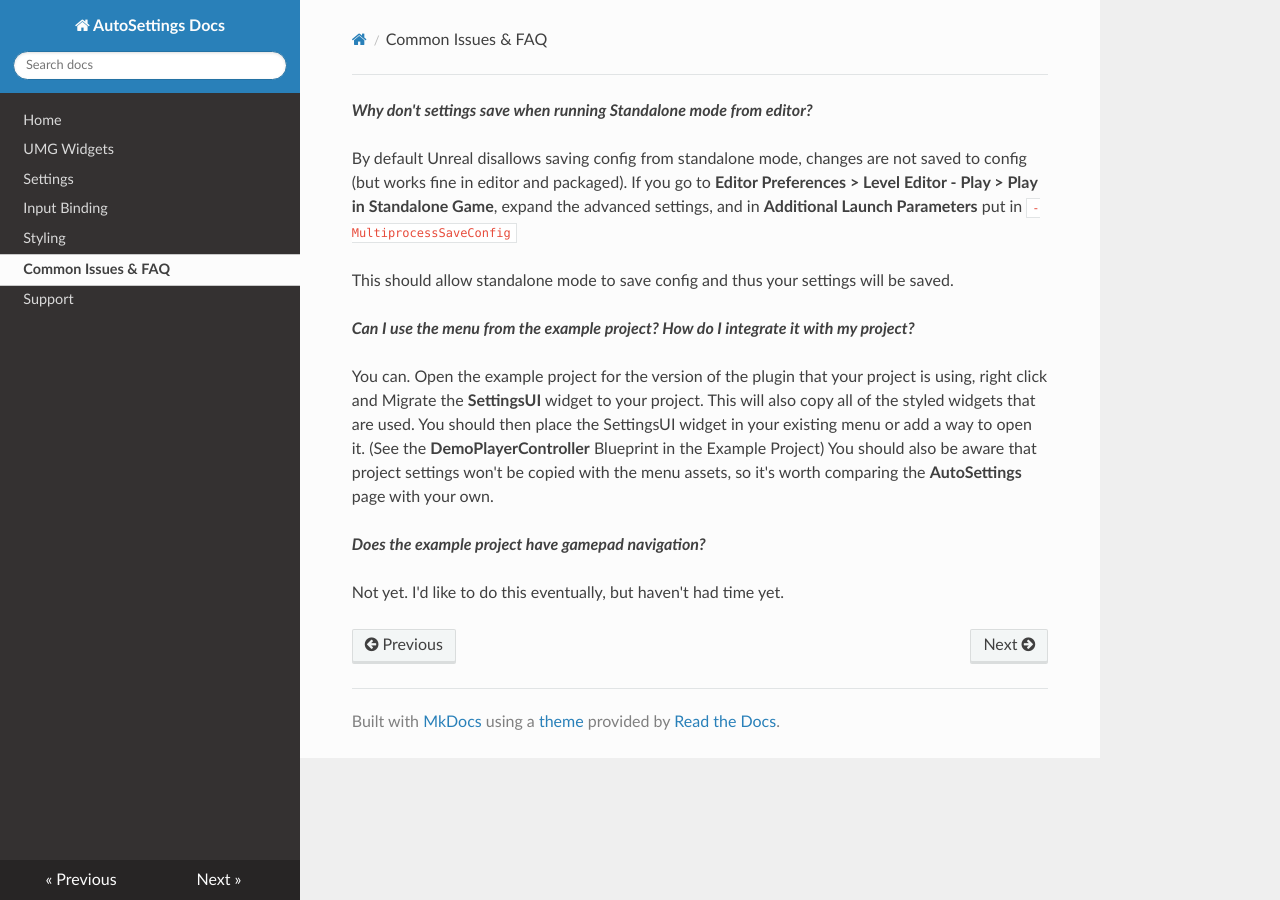
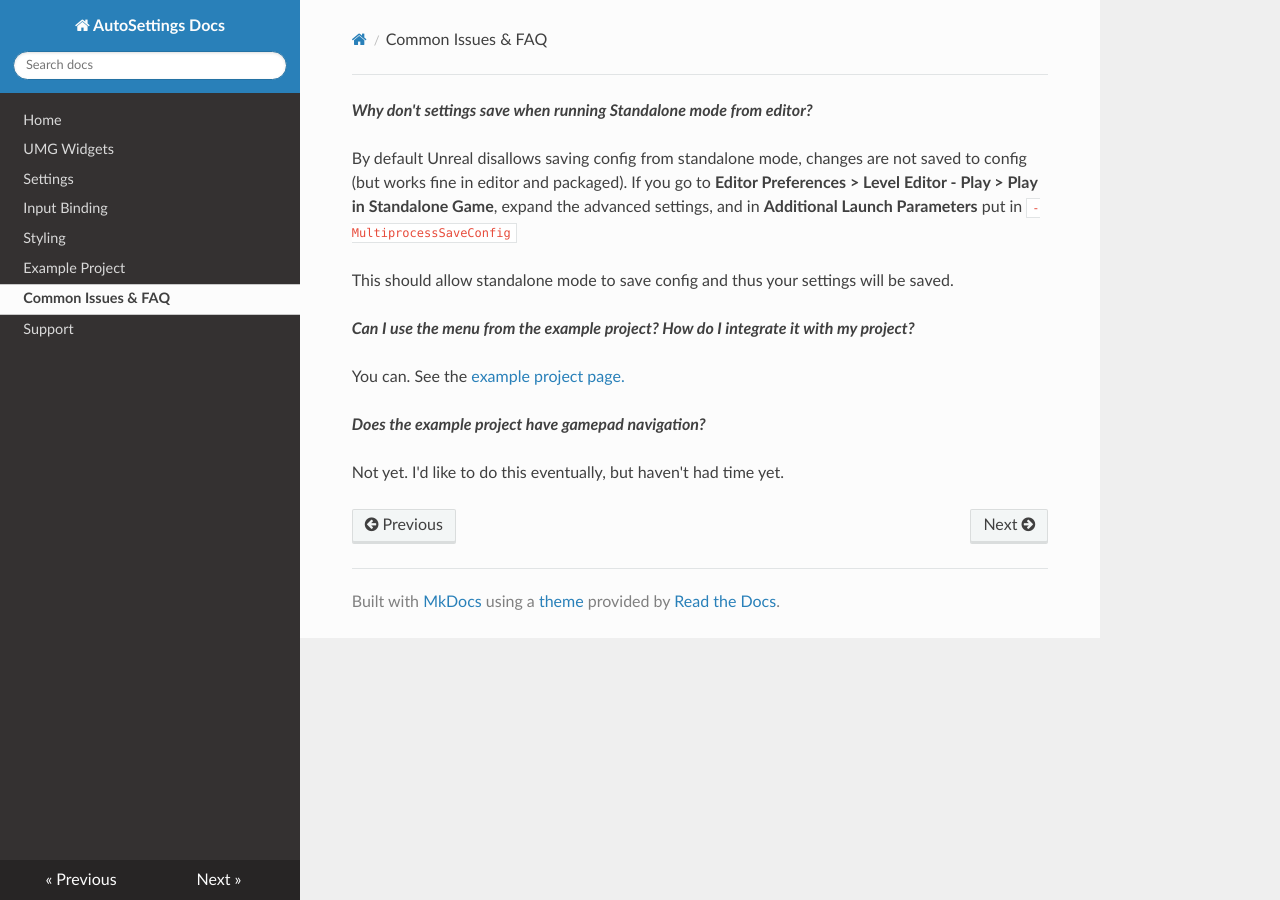
Before and after one commit to Acren/AutoSettings-Docs, an MkDocs documentation site: the page built from docs/faq.md, in a window 1280 px wide. Built offline with MkDocs 1.6.1, drawn with Linux system fonts in a browser that asks for light colours; nearby versions of some CDN libraries; old or Windows-style settings are respelled for this version of MkDocs.

Commit message:
Move example project info to its own page

```diff
--- a/docs/faq.md
+++ b/docs/faq.md
@@ -6,8 +6,7 @@ This should allow standalone mode to save config and thus your settings will be
 
 ***Can I use the menu from the example project? How do I integrate it with my project?***
 
-You can. Open the example project for the version of the plugin that your project is using, right click and Migrate the **SettingsUI** widget to your project. This will also copy all of the styled widgets that are used. You should then place the SettingsUI widget in your existing menu or add a way to open it. (See the **DemoPlayerController** Blueprint in the Example Project)
-You should also be aware that project settings won't be copied with the menu assets, so it's worth comparing the **AutoSettings** page with your own.
+You can. See the [example project page.](/example-project/#migrating-assets-from-the-example-project)
 
 ***Does the example project have gamepad navigation?***
 
--- a/mkdocs.yml
+++ b/mkdocs.yml
@@ -5,6 +5,7 @@ pages:
     - Settings: settings.md
     - Input Binding: input-binding.md
     - Styling: styling.md
+    - Example Project: example-project.md
     - Common Issues & FAQ: faq.md
     - Support: support.md
 theme: readthedocs
```
Also changed, not shown: docs/example-project.md (added, +16 -0 lines).
